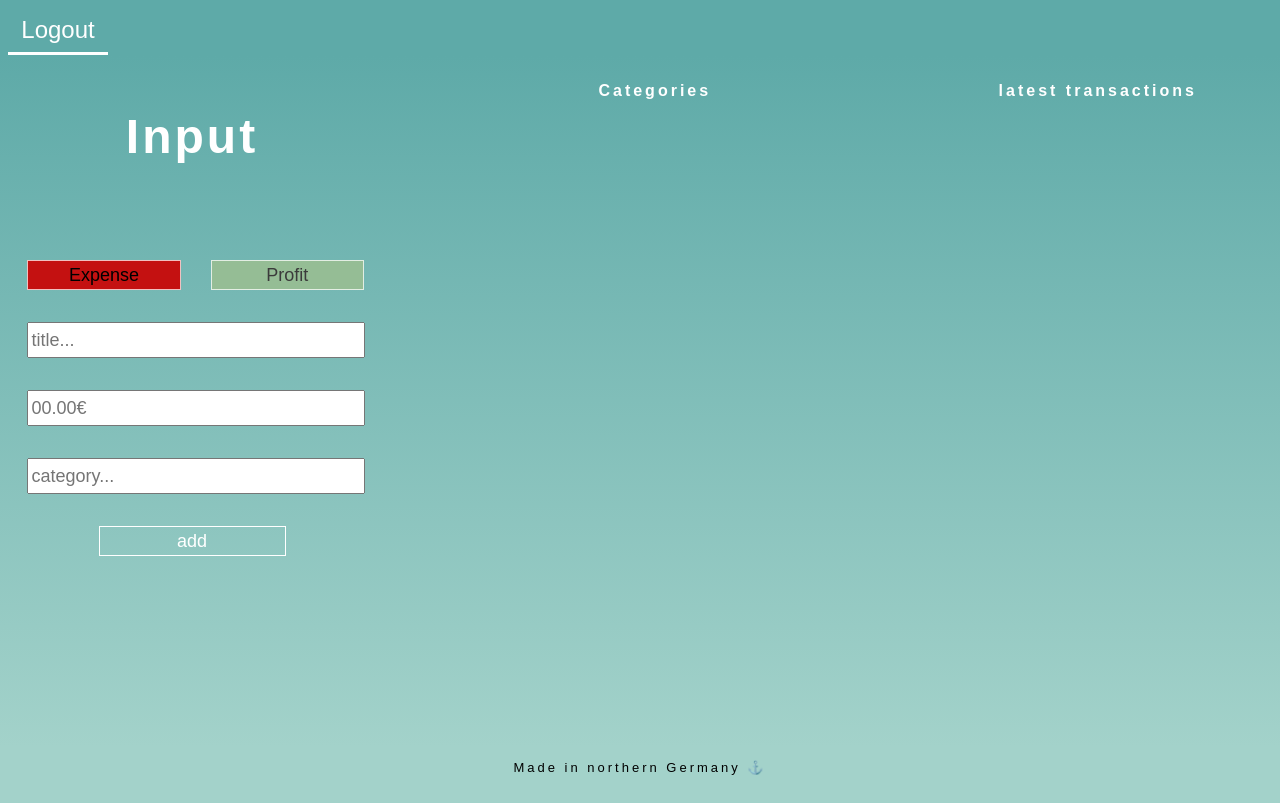
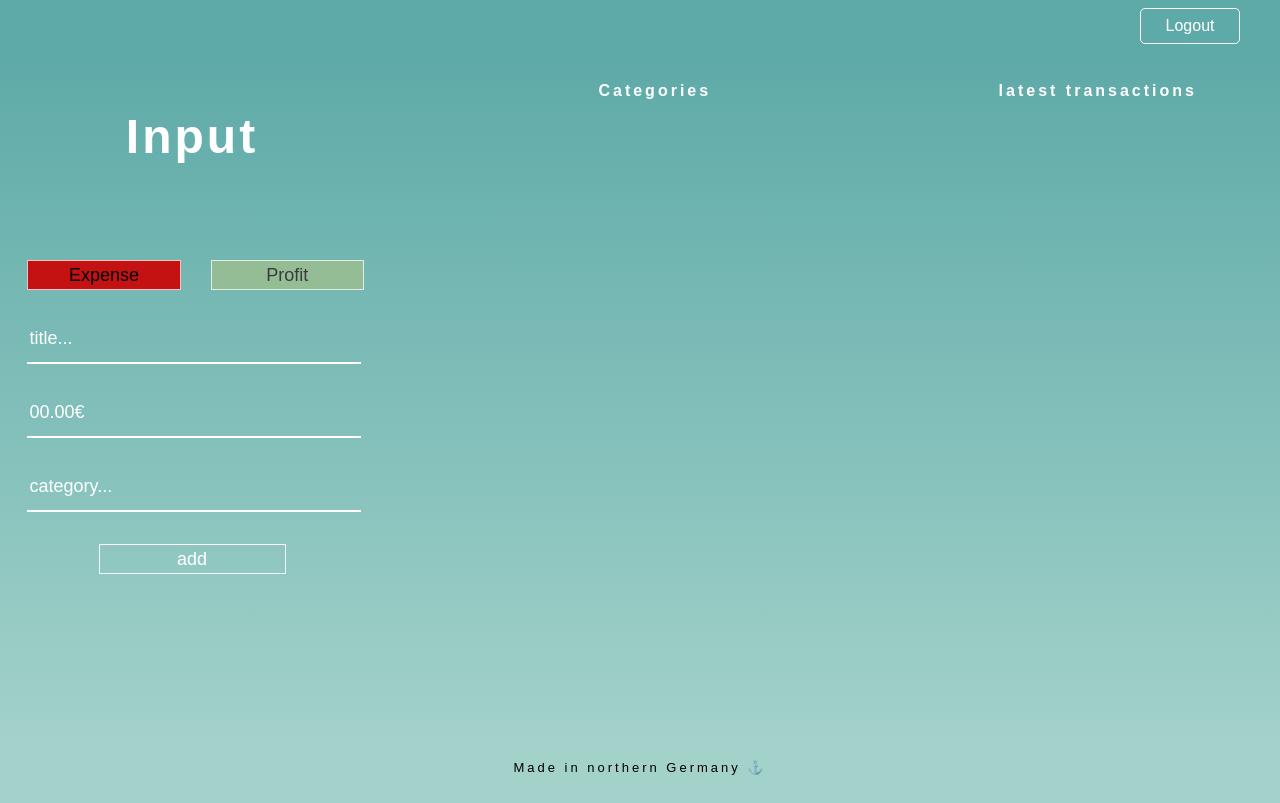
Before and after one commit to Kroenik/personal-finance, a website: page website/overview.html in a window 1280 px wide. Drawn offline with Linux system fonts and the light colour scheme; no server answers.

Commit message:
Styling dashboard

```diff
--- a/website/overview.html
+++ b/website/overview.html
@@ -17,9 +17,9 @@
           <button onclick="setExpense()" id="expense-button" class="expense-button-on">Expense</button>
           <button onclick="setProfit()" id="profit-button" class="profit-button-off">Profit</button>
           <form action="./overview.html">
-            <input type="text" name="title" placeholder="title..." id="input_title" /> <br />
-            <input type="number" name="amount" placeholder="00.00€" id="input_amount" /> <br />
-            <input type="text" id="input_category" list="category-options" placeholder="category..." />
+            <input class="transaction-input" type="text" name="title" placeholder="title..." id="input_title" /> <br />
+            <input class="transaction-input" type="number" name="amount" placeholder="00.00€" id="input_amount" /> <br />
+            <input class="transaction-input" type="text" id="input_category" list="category-options" placeholder="category..." />
             <datalist id="category-options"></datalist>
             <!-- <select name="category" id="input_category"> -->
             <!-- </select> -->
--- a/website/overview_style.css
+++ b/website/overview_style.css
@@ -182,7 +182,7 @@ input::-webkit-inner-spin-button {
   padding: 5px;
   border-style: none none solid none;
   border-width: 1px;
-  background-color: #5eaaa85b;
+  background-color: rgba(94, 170, 168, 0.5);
   font-size: 0, 8em;
   text-align: left;
 }
@@ -217,3 +217,38 @@ input::-webkit-inner-spin-button {
   padding-left: 10px;
   opacity: 0.5;
 }
+
+.header-button {
+  font-size: 1em;
+  border: 0;
+  font-size: 1em;
+  position: absolute;
+  right: 2em;
+  border: solid white 1px;
+  border-radius: 5px;
+  transition: all 0.2s;
+  background-color: transparent;
+  color: #fff;
+}
+
+.header-button:hover {
+  background-color: rgb(169, 206, 206);
+}
+
+.transaction-input {
+  border: none;
+  border-bottom: 2px solid white;
+  background: rgba(0, 0, 0, 0);
+  color: white;
+  padding-bottom: 0.5em;
+}
+
+.transaction-input:focus {
+  border-bottom: 2px solid #a3d2ca;
+  transition: border-bottom, 0.2s;
+  outline: none;
+}
+
+::placeholder {
+  color: white;
+}
```
